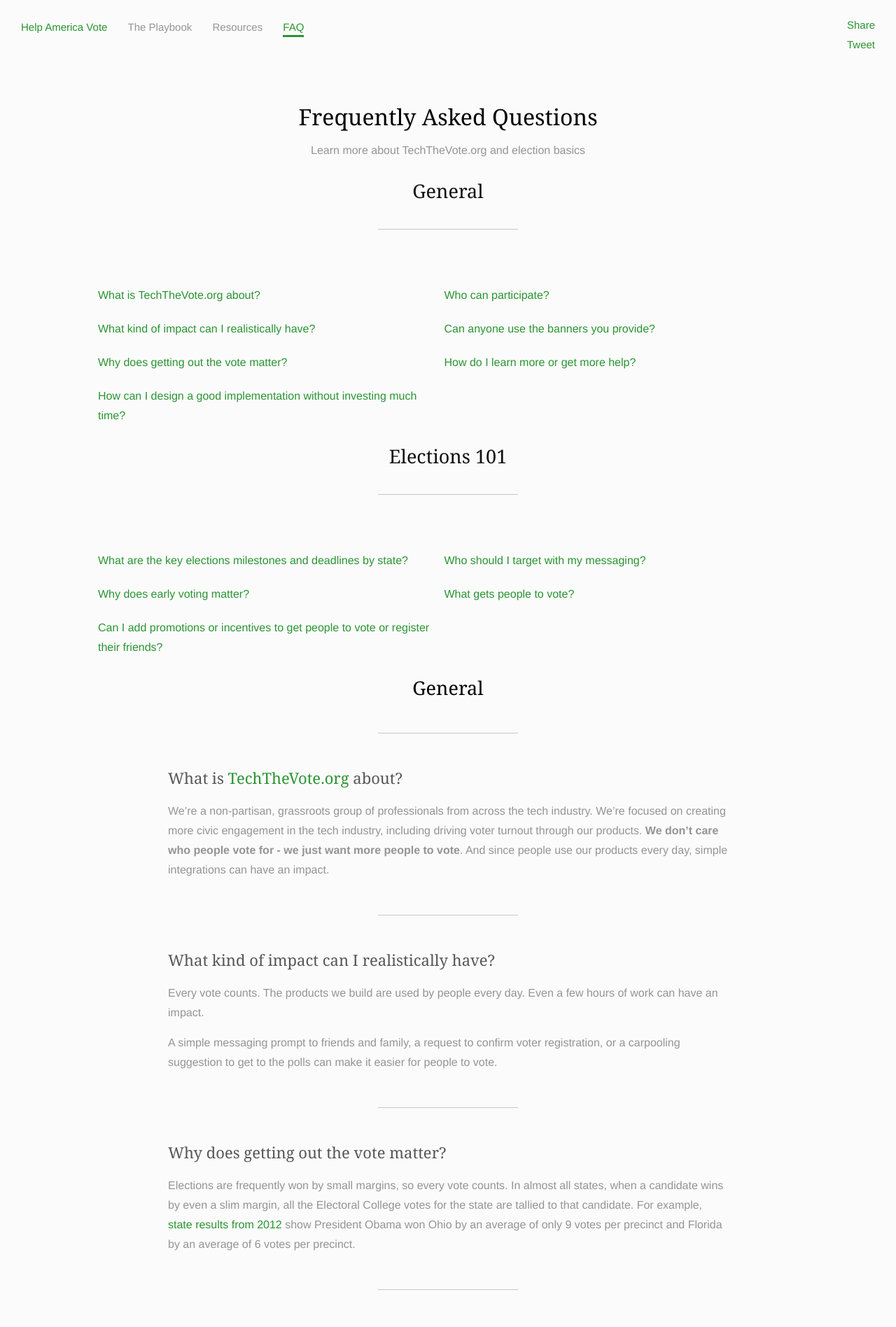
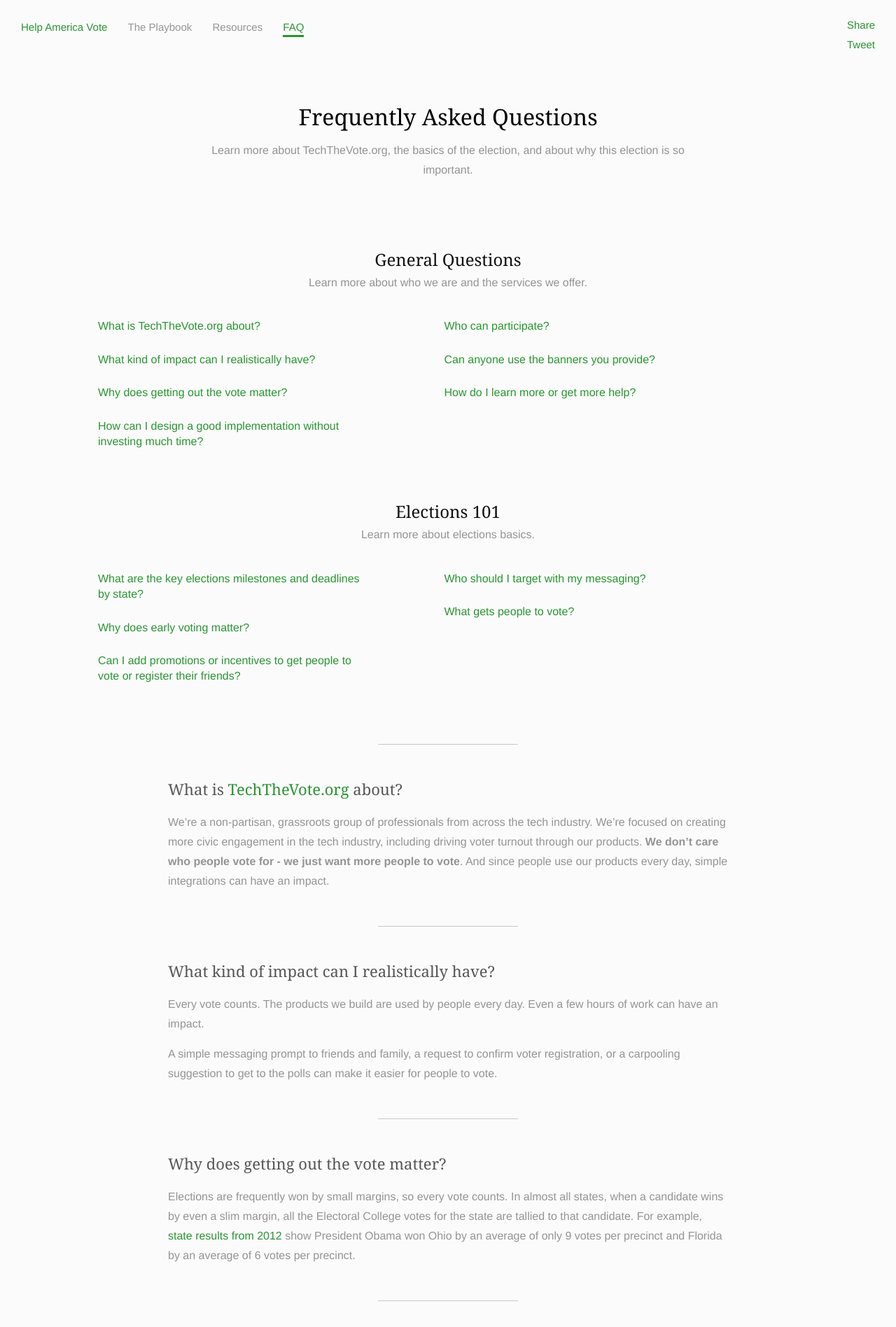
Before and after one commit to techthevote/techthevote.github.io, a Jekyll site: the page built from faq.md, in a window 1280 px wide. Shown: the top 1896 px of the page at 70% size. Built offline with Jekyll 4.4.1, drawn with Linux system fonts in a browser that asks for light colours; nearby versions of some CDN libraries; comment, search, counter and statistics services are not loaded.

Commit message:
faq cleanup
general style cleanup on the faq

```diff
--- a/_sass/_faq.scss
+++ b/_sass/_faq.scss
@@ -9,7 +9,9 @@
     list-style-type: none;
 
     li {
-      margin-bottom: 20px;
+      margin-bottom: 25px;
+      padding-right: 20%;
+      line-height: 1.4;
     }
 
     &.left-column, &.right-column {
--- a/faq.md
+++ b/faq.md
@@ -8,8 +8,8 @@
 
 <div class="page-title">
   Frequently Asked Questions
-  <div class="inner">
-      Learn more about TechTheVote.org and election basics
+  <div class="inner playbook">
+      Learn more about TechTheVote.org, the basics of the election, and about why this election is so important.
   </div>
 </div>
 
@@ -21,9 +21,8 @@
 
 <div class="question-links-container" markdown="1">
 
-## General
-
----
+<div class="playbook-subtitle">General Questions</div>
+<div class="playbook-title-description">Learn more about who we are and the services we offer.</div>
 
 * [What is TechTheVote.org about?](#what-is-techthevote-about)
 * [What kind of impact can I realistically have?](#what-kind-of-impact-can-i-realistically-have)
@@ -36,9 +35,8 @@
 * [How do I learn more or get more help?](#how-do-i-learn-more-or-get-more-help)
 {: .question-links .right-column }
 
-## Elections 101
-
----
+<div class="playbook-subtitle">Elections 101</div>
+<div class="playbook-title-description">Learn more about elections basics.</div>
 
 * [What are the key elections milestones and deadlines by state?](#what-are-the-key-elections-milestones-and-deadlines-by-state)
 * [Why does early voting matter?](#why-does-early-voting-matter)
@@ -54,7 +52,6 @@
 
 <div class="questions-list" markdown="1">
 
-## General
 ---
 
 ### What is [TechTheVote.org](http://techthevote.org/) about?
```
Also changed, not shown: other parts of faq.md (+0 -3 lines).
